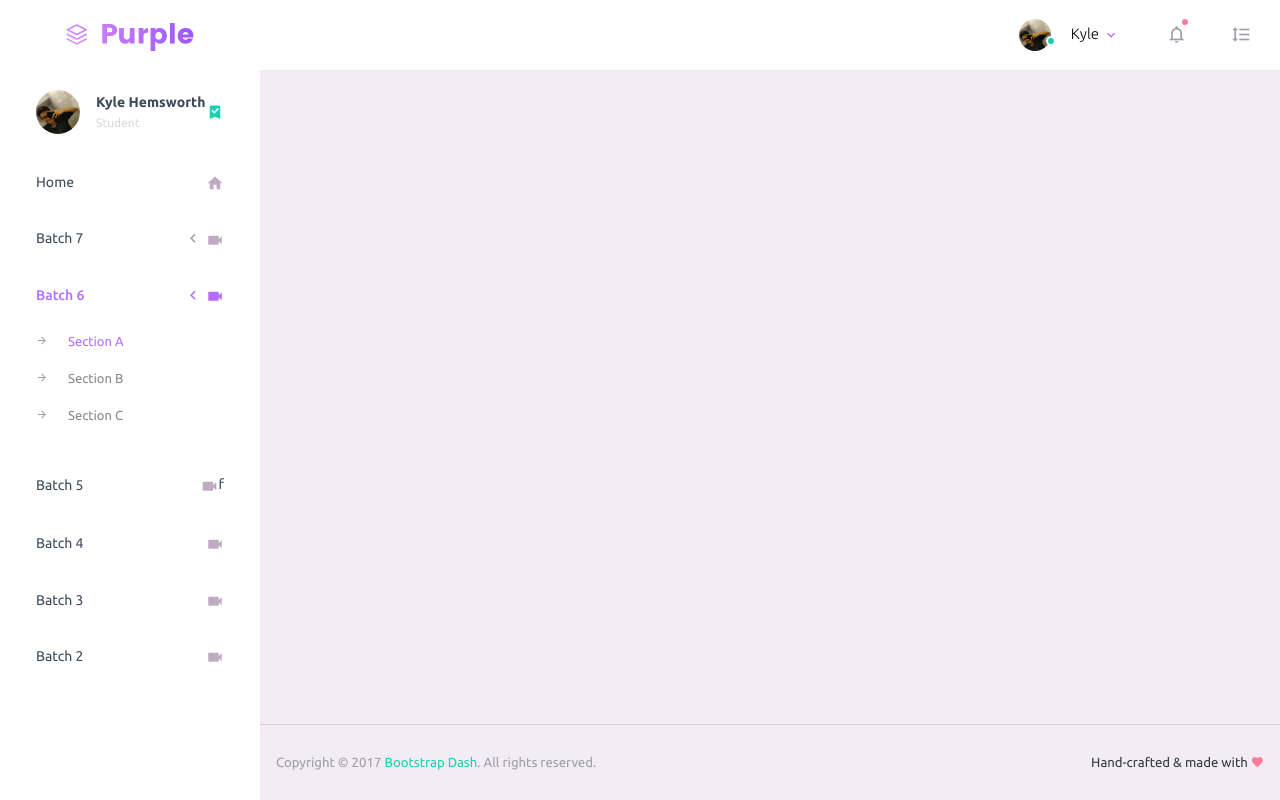
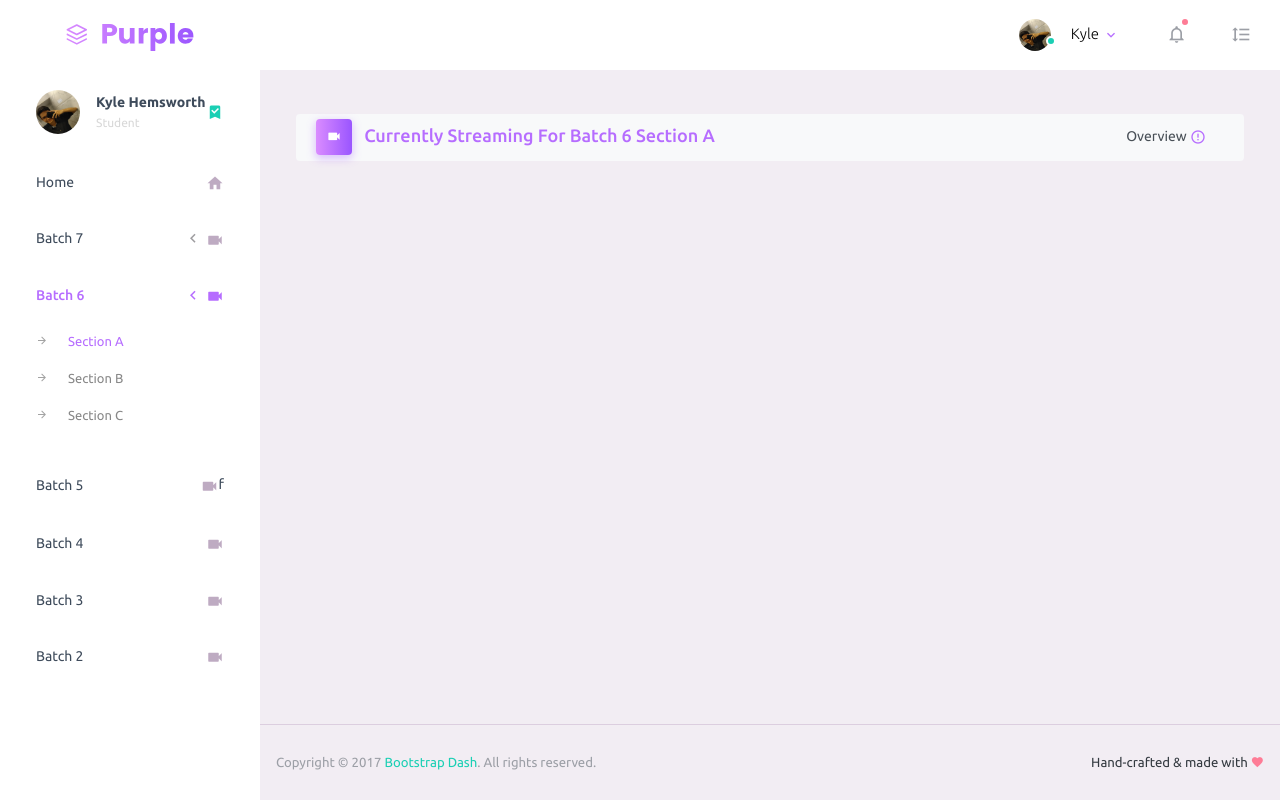
Before and after one commit to CrimsonPiZza/ORC-DashBoard, a website: page pages/Batch 6/section_A.html in a window 1280 px wide. Drawn offline with Linux system fonts and the light colour scheme; files that its build step writes are made by us from their sources.

Commit message:
Section A test

```diff
--- a/pages/Batch 6/section_A.html
+++ b/pages/Batch 6/section_A.html
@@ -203,6 +203,25 @@
       <!-- partial -->
       <div class="main-panel">
         <div class="content-wrapper">
+          <div class="container-fluid bg-light rounded">
+              <div class="page-header">
+                  <h3 class="page-title text-primary">
+                    <span class="page-title-icon bg-gradient-primary text-white mr-2">
+                      <i class="mdi mdi-video"></i>
+                    </span>
+                    Currently Streaming For Batch 6 Section A
+                  </h3>
+                  <nav aria-label="breadcrumb">
+                    <ul class="breadcrumb">
+                      <li class="breadcrumb-item active" aria-current="page">
+                        <span></span>Overview
+                        <i class="mdi mdi-alert-circle-outline icon-sm text-primary align-middle"></i>
+                      </li>
+                    </ul>
+                  </nav>
+                </div>
+          </div>
+
 
           <div class="row">
 
```
